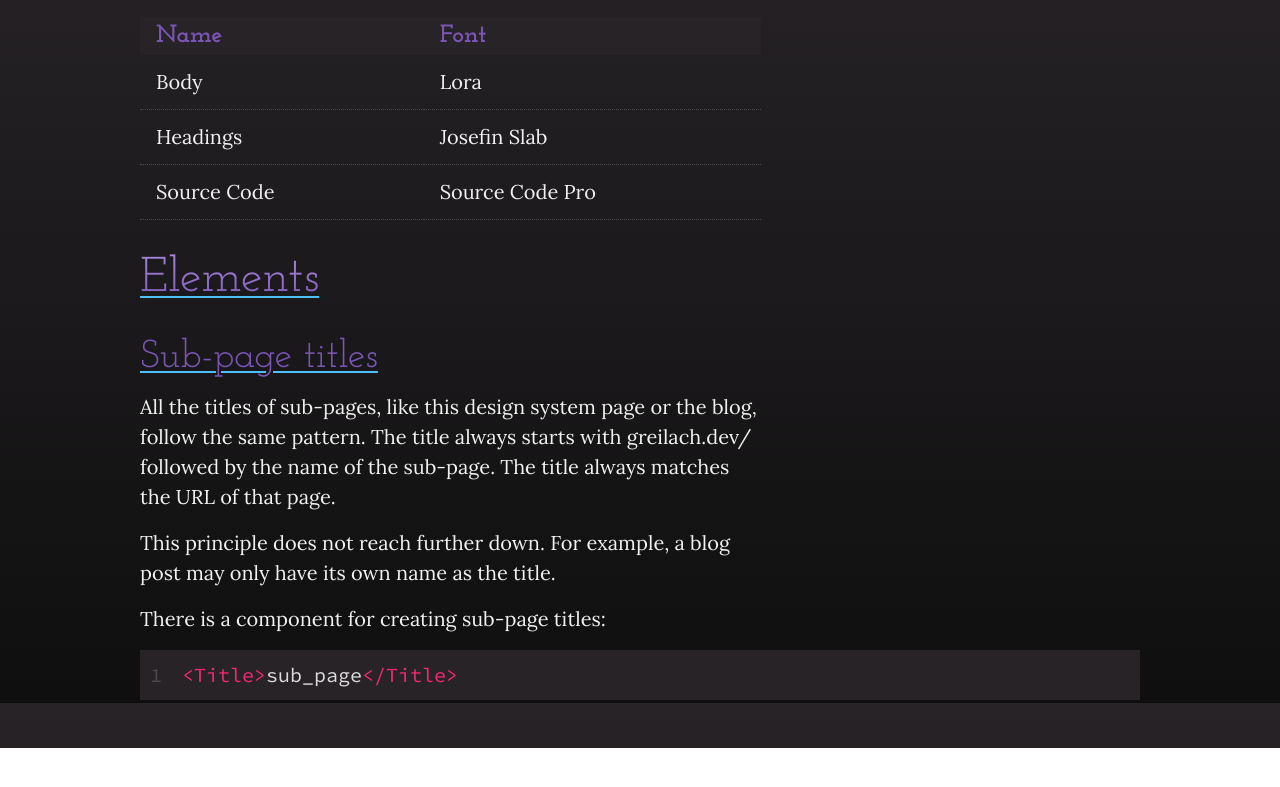
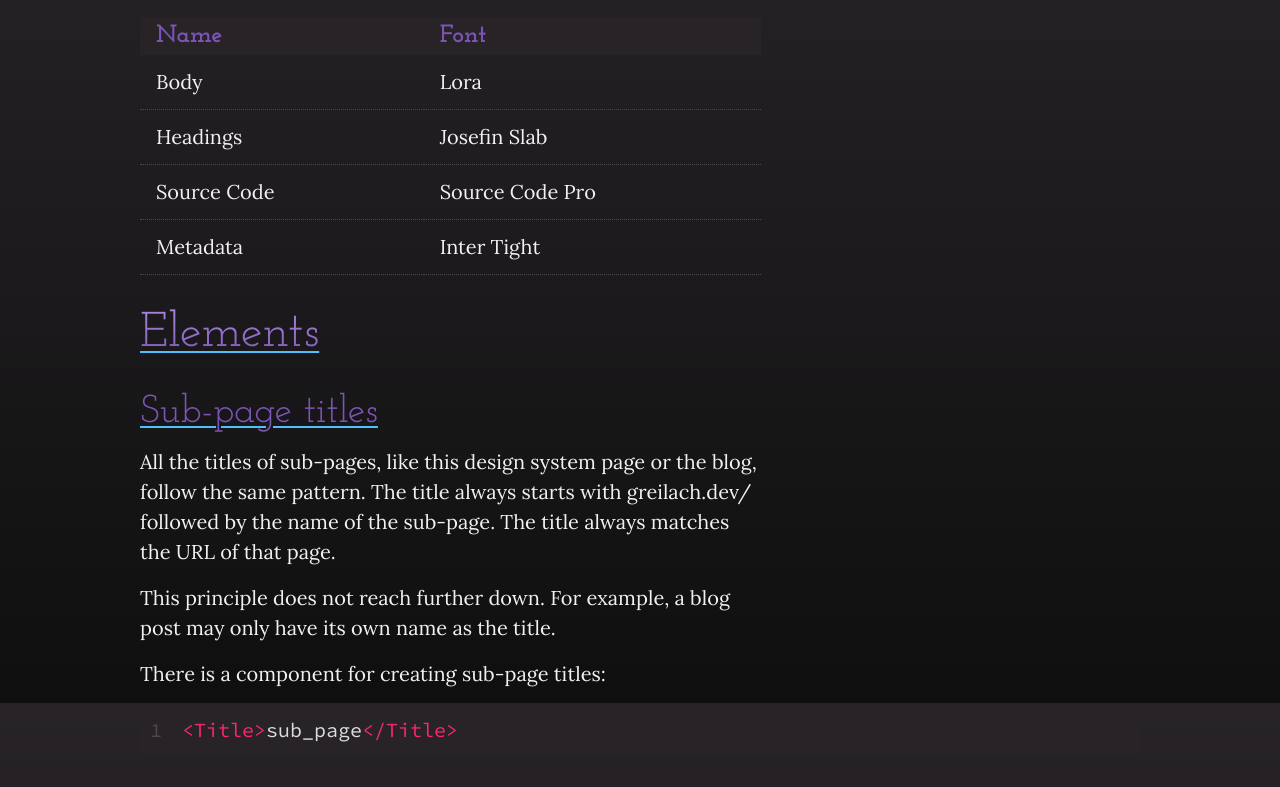
Before and after one commit to Frdnspnzr/greilach.dev, a Next.js app: page /design_system in a window 1280 px wide. Shown: the part 1697-2484 px from the top of the page. Before the commit the page ends 2445 px from the top, so only its background shows below. Built offline with nearby package versions, Linux system fonts and the light colour scheme.

Commit message:
Add metadata font to design system

```diff
--- a/app/design_system/page.tsx
+++ b/app/design_system/page.tsx
@@ -76,6 +76,10 @@ export default async function Page() {
           <td>Source Code</td>
           <td>Source Code Pro</td>
         </tr>
+        <tr>
+          <td>Metadata</td>
+          <td>Inter Tight</td>
+        </tr>
       </table>
       <h2>Elements</h2>
       <h3>Sub-page titles</h3>
```
